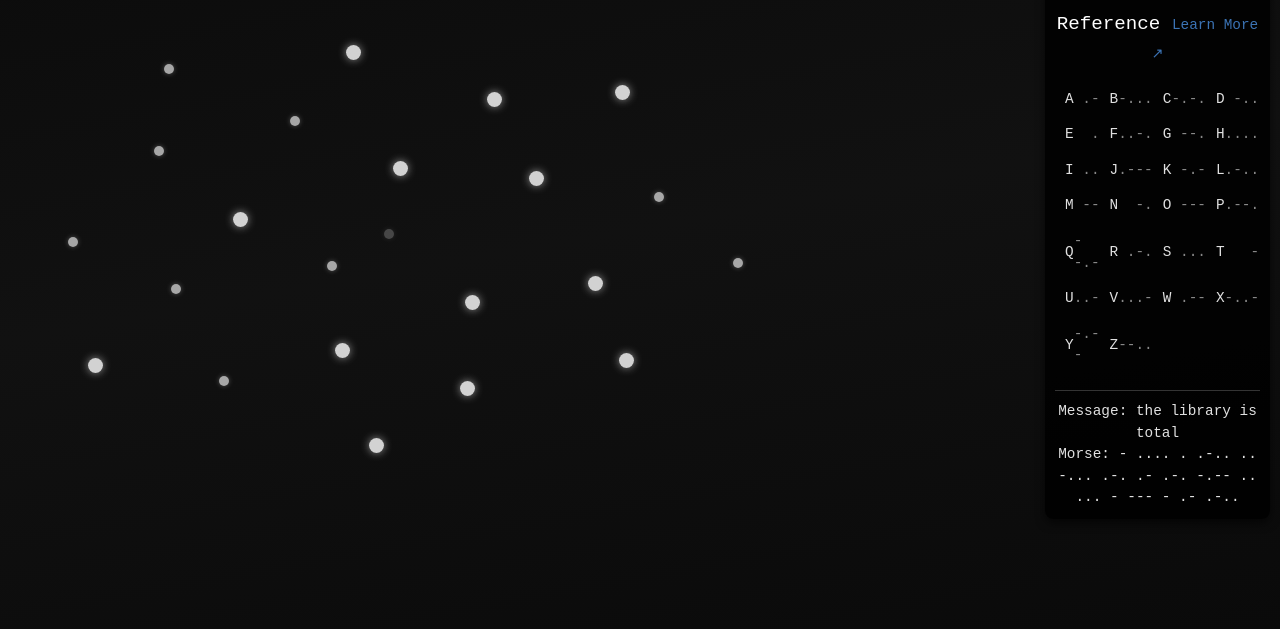
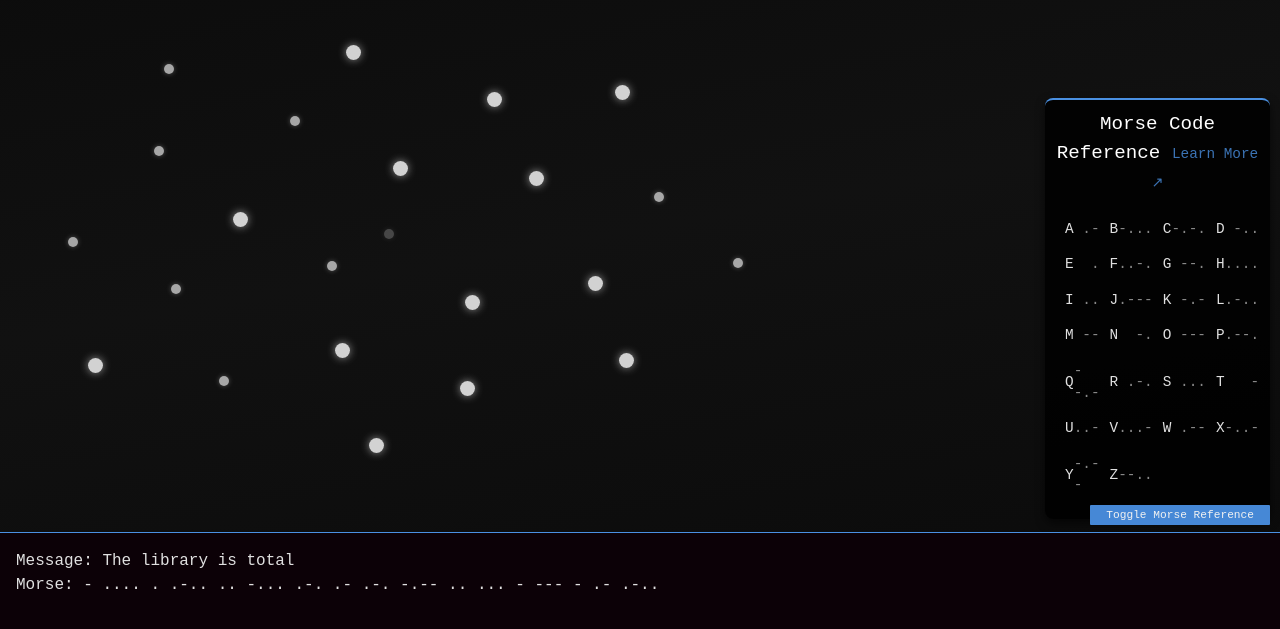
Before and after one commit to zmuhls/babylon-redux, a plain HTML site: page signal.html in a window 1280 px wide. Shown: the part 171-800 px from the top of the page. Drawn offline with Linux system fonts and the light colour scheme.

Commit message:
Update signal.html

```diff
--- a/signal.html
+++ b/signal.html
@@ -9,9 +9,7 @@
 <body>
     <header class="header">
         <nav class="nav">
-            <button class="dropdown-toggle" aria-haspopup="true" aria-expanded="false">
-                Menu
-            </button>
+            <button class="dropdown-toggle" aria-haspopup="true" aria-expanded="false">Menu</button>
             <ul class="nav-links" role="menu" id="navMenu">
                 <li><a href="index.html" class="nav-link" role="menuitem">Home</a></li>
                 <li><a href="ring.html" class="nav-link" role="menuitem">Mood Ring</a></li>
@@ -22,9 +20,10 @@
                 <li><a href="library.html" class="nav-link" role="menuitem">Resources</a></li>
             </ul>
         </nav>
+        <h1>Star Signal</h1>
     </header>
-        <h1>Star Signal</h1>
-        <div class="morse-reference">
+    <button id="toggle-reference" class="toggle-button" style="position: fixed; bottom: 5.5rem; right: 10px; opacity: .95; z-index: 1000; background: #4a90e2; color: white; border: none; padding: 0.25rem 1rem; border-radius: 1px; font-size: .7rem; cursor: pointer;">Toggle Morse Reference</button>
+    <div class="morse-reference" id="morse-reference">
         <div class="morse-title">
             Morse Code Reference
             <a href="https://en.wikipedia.org/wiki/Morse_code" target="_blank" class="morse-link">Learn More ↗</a>
@@ -59,8 +58,10 @@
                     <div class="morse-item"><span>Z</span><span class="morse-code">--..</span></div>
             </div>
         </div>
-        <div class="current-morse">
-            <div id="current-morse"></div>
+    </div>
+    <div id="stars-container"></div>
+    <div id="decoder-banner" class="decoder-banner">
+        <p id="current-morse">Click a star to view the signal and message.</p>
     </div>
     <script>
         const MORSE_TIMING = {
@@ -72,45 +73,39 @@
 };
 
 const MORSE_CODE = {
-            'A': '.-',     'B': '-...',   'C': '-.-.',
-            'D': '-..',    'E': '.',      'F': '..-.',
-            'G': '--.',    'H': '....',   'I': '..',
-            'J': '.---',   'K': '-.-',    'L': '.-..',
-            'M': '--',     'N': '-.',     'O': '---',
-            'P': '.--.',   'Q': '--.-',   'R': '.-.',
-            'S': '...',    'T': '-',      'U': '..-',
-            'V': '...-',   'W': '.--',    'X': '-..-',
-            'Y': '-.--',   'Z': '--..',   ' ': ' ',
-            '0': '-----',  '1': '.----',  '2': '..---',
-            '3': '...--',  '4': '....-',  '5': '.....',
-            '6': '-....',  '7': '--...',  '8': '---..',
+    'A': '.-', 'B': '-...', 'C': '-.-.', 'D': '-..', 'E': '.', 'F': '..-.',
+    'G': '--.', 'H': '....', 'I': '..', 'J': '.---', 'K': '-.-', 'L': '.-..',
+    'M': '--', 'N': '-.', 'O': '---', 'P': '.--.', 'Q': '--.-', 'R': '.-.',
+    'S': '...', 'T': '-', 'U': '..-', 'V': '...-', 'W': '.--', 'X': '-..-',
+    'Y': '-.--', 'Z': '--..', ' ': ' ', '0': '-----', '1': '.----', '2': '..---',
+    '3': '...--', '4': '....-', '5': '.....', '6': '-....', '7': '--...', '8': '---..',
     '9': '----.'
 };
 
 const messages = [
-            "the library is total",
-            "the library exists ab aeterno",
-            "in the vast library there are no two identical books",
-            "the library is unlimited but periodic",
-            "if an eternal traveler should journey in any direction",
-            "after centuries he would see the same volumes repeated",
-            "the universe is justified the universe suddenly matches its symbols",
-            "light is provided by some spherical fruit",
-            "the library is a sphere whose exact center is any hexagon",
-            "whose circumference is inaccessible",
-            "there are five shelves for each of the hexagons walls",
-            "each shelf contains thirty five books of uniform format",
-            "each book is of four hundred and ten pages",
-            "each page of forty lines",
-            "each line of some eighty letters",
-            "the orthographical symbols are twenty five in number",
-            "the library is endless",
-            "the certainty that everything has been written",
-            "the reasonable hope that the combination of letters may be found",
-            "the improbable gift of meaning",
-            "the number of orthographic symbols is twenty five",
-            "this much is already known no reasonable conjecture can be incomplete",
-            "the methodical task of writing"
+    "The library is total",
+    "The library exists ab aeterno",
+    "In the vast library there are no two identical books",
+    "The library is unlimited but periodic",
+    "If an eternal traveler should journey in any direction",
+    "After centuries he would see the same volumes repeated",
+    "The universe is justified",
+    "Light is provided by spherical fruit",
+    "The library is a sphere whose exact center is any hexagon",
+    "Whose circumference is inaccessible",
+    "There are five shelves for each hexagon's walls",
+    "Each shelf contains thirty-five books of uniform format",
+    "Each book is of four hundred and ten pages",
+    "Each page has forty lines",
+    "Each line has some eighty letters",
+    "The orthographical symbols are twenty-five in number",
+    "The library is endless",
+    "The certainty that everything has been written",
+    "The reasonable hope that combinations of letters may be found",
+    "The improbable gift of meaning",
+    "The number of orthographic symbols is twenty-five",
+    "This much is already known",
+    "The methodical task of writing"
 ];
 
 function textToMorse(text) {
@@ -122,24 +117,10 @@
 function createMorseStars(starPositions, messages) {
     const body = document.body;
     const stars = [];
+    const smallStarIndices = new Set();
 
-            const smallStarIndices = new Set();
-            while(smallStarIndices.size < 10) {
+    while (smallStarIndices.size < 10) {
         smallStarIndices.add(Math.floor(Math.random() * starPositions.length));
-            }
-
-            async function startMorseAnimation(star, morseCode) {
-            star.morseInterval = true;
-            const message = messages[parseInt(star.id.replace('star', '')) - 1];
-            document.getElementById('current-morse').innerHTML = `Message: ${message}<br>Morse: ${morseCode}`;
-            while (star.morseInterval) {
-                for (const symbol of morseCode) {
-                        if (!star.morseInterval) break;
-                        star.style.opacity = symbol === '.' ? '1' : '0.25';
-                        await sleep(symbol === '.' ? MORSE_TIMING.DOT : MORSE_TIMING.DASH);
-                    }
-                await sleep(MORSE_TIMING.WORD_GAP);
-                    }
     }
 
     starPositions.forEach((pos, index) => {
@@ -149,12 +130,12 @@
             star.classList.add("small");
         }
         star.id = `star${index + 1}`;
-                star.style.left = pos[0] + "vw";
-                star.style.top = pos[1] + "vh";
+        star.style.left = `${pos[0]}vw`;
+        star.style.top = `${pos[1]}vh`;
         body.appendChild(star);
         stars.push(star);
 
-                star.addEventListener('click', () => {
+        star.addEventListener("click", () => {
             const message = messages[index];
             if (message) {
                 star.classList.toggle("active");
@@ -169,9 +150,9 @@
 
     // Auto-start the first star
     setTimeout(() => {
-                const firstStar = document.getElementById('star1');
+        const firstStar = document.getElementById("star1");
         if (firstStar) {
-                    firstStar.classList.add('active');
+            firstStar.classList.add("active");
             startMorseAnimation(firstStar, textToMorse(messages[0]));
         }
     }, 1000);
@@ -183,9 +164,7 @@
     star.morseInterval = true;
     const starIndex = parseInt(star.id.replace('star', '')) - 1;
     const message = messages[starIndex];
-
-            document.getElementById('current-morse').innerHTML =
-                `Message: ${message}<br>Morse: ${morseCode}`;
+    document.getElementById('current-morse').innerHTML = `Message: ${message}<br>Morse: ${morseCode}`;
 
     while (star.morseInterval) {
         for (const symbol of morseCode) {
@@ -195,17 +174,16 @@
                 case '.':
                     star.style.opacity = '1';
                     await sleep(MORSE_TIMING.DOT);
-                            star.style.opacity = '0';
+                    star.style.opacity = '0.25';
                     await sleep(MORSE_TIMING.GAP);
                     break;
                 case '-':
                     star.style.opacity = '1';
                     await sleep(MORSE_TIMING.DASH);
-                            star.style.opacity = '0';
+                    star.style.opacity = '0.25';
                     await sleep(MORSE_TIMING.GAP);
                     break;
                 case ' ':
-                            star.style.opacity = '0';
                     await sleep(MORSE_TIMING.WORD_GAP);
                     break;
             }
@@ -225,12 +203,11 @@
 
 function generateFibonacciSpiral(numPoints, scale) {
     const positions = [];
-            let x = 30, y = 50; // Adjusted initial x position for more centered alignment
     let angle = 0;
     for (let i = 0; i < numPoints; i++) {
-            const radius = (scale * 1.5) * Math.sqrt(i); // Increased scale multiplier
-            x = 30 + radius * Math.cos(angle); // Adjusted x position
-            y = 50 + radius * Math.sin(angle);
+        const radius = scale * Math.sqrt(i);
+        const x = 30 + radius * Math.cos(angle);
+        const y = 50 + radius * Math.sin(angle);
         positions.push([x, y]);
         angle += Math.PI * (3 - Math.sqrt(5));
     }
@@ -238,12 +215,17 @@
 }
 
 // Initialize with adjusted scale for closer stars
-        const starPositions = generateFibonacciSpiral(23, 4);
-        const stars = createMorseStars(starPositions, messages);
+const starPositions = generateFibonacciSpiral(23, 6);
+createMorseStars(starPositions, messages);
 
 // Mobile menu toggle functionality
 const dropdownToggle = document.querySelector('.dropdown-toggle');
 const navLinks = document.querySelector('.nav-links');
+
+document.getElementById('toggle-reference').addEventListener('click', () => {
+    const reference = document.getElementById('morse-reference');
+    reference.classList.toggle('hidden');
+});
 
 dropdownToggle.addEventListener('click', () => {
     navLinks.classList.toggle('show');
```
Lines whose indentation alone changed are shown as unchanged.
